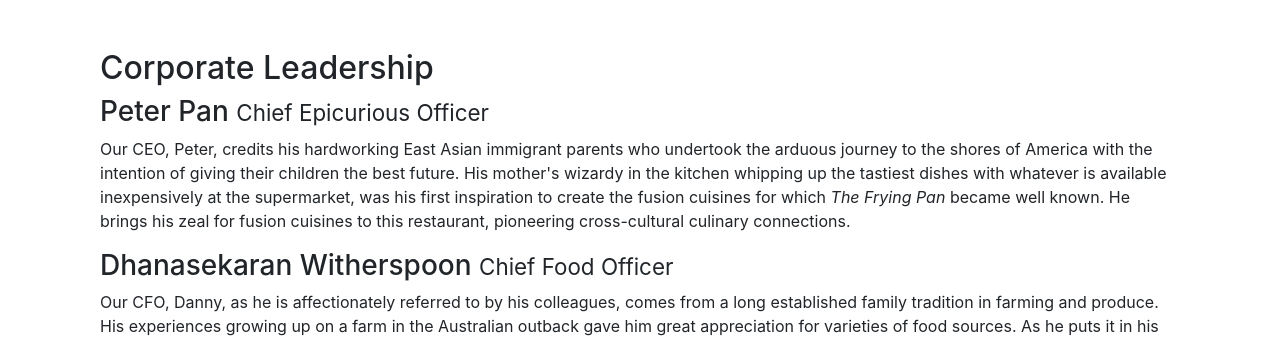
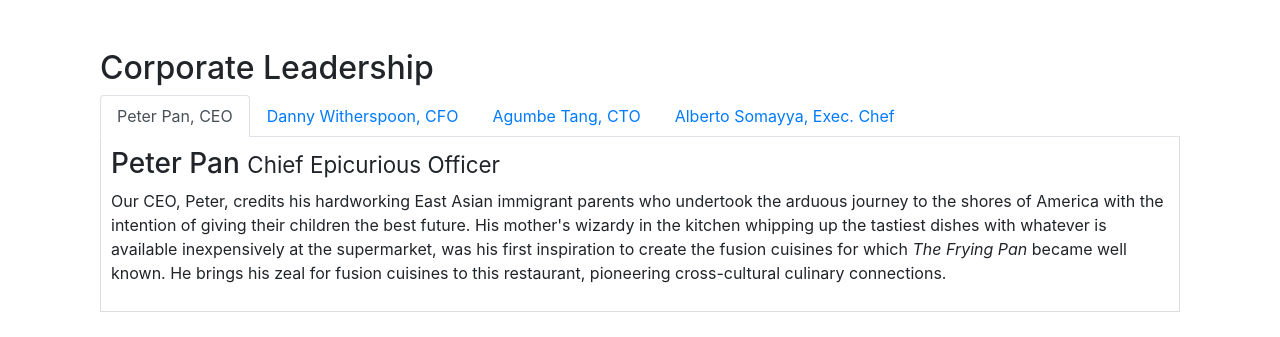
Before and after one commit to Vikywes/cfusion, a website: page aboutus.html in a window 1280 px wide. Shown: the part 914-1251 px from the top of the page. Drawn offline with nearby package versions, Linux system fonts and the light colour scheme.

Commit message:
Tab & Pills

```diff
--- a/aboutus.html
+++ b/aboutus.html
@@ -111,14 +111,38 @@
         <div class="row row-content">
             <div class="col-12">
                 <h2>Corporate Leadership</h2>
+                <ul class="nav nav-tabs">     <!-- NAVIGATION TABS-INTRODUCED -->
+                    <li class="nav-item">
+                        <a class="nav-link active" href="#peter" role="tab" data-toggle="tab">Peter Pan, CEO</a>
+                    </li>
+                     <li class="nav-item">
+                        <a class="nav-link" href="#danny" role="tab" data-toggle="tab">Danny Witherspoon, CFO</a>
+                    </li>
+                     <li class="nav-item">
+                        <a class="nav-link" href="#agumbe" role="tab" data-toggle="tab">Agumbe Tang, CTO</a>
+                    </li>
+                     <li class="nav-item">
+                        <a class="nav-link" href="#alberto" role="tab" data-toggle="tab">Alberto Somayya, Exec. Chef</a>
+                    </li>
+                </ul>
+                    <div class="tab-content"> <!--NAVIGATION CONTENT -->
+                        <div role="tabpanel" class="tab-pane fade show active" id="peter">
                             <h3>Peter Pan <small>Chief Epicurious Officer</small></h3>
                             <p class="hidden-xs-down">Our CEO, Peter, credits his hardworking East Asian immigrant parents who undertook the arduous journey to the shores of America with the intention of giving their children the best future. His mother's wizardy in the kitchen whipping up the tastiest dishes with whatever is available inexpensively at the supermarket, was his first inspiration to create the fusion cuisines for which <em>The Frying Pan</em> became well known. He brings his zeal for fusion cuisines to this restaurant, pioneering cross-cultural culinary connections.</p>
+                        </div>
+                        <div role="tabpanel" class="tab-pane fade" id="danny">
                             <h3>Dhanasekaran Witherspoon <small>Chief Food Officer</small></h3>
                             <p class="hidden-xs-down" >Our CFO, Danny, as he is affectionately referred to by his colleagues, comes from a long established family tradition in farming and produce. His experiences growing up on a farm in the Australian outback gave him great appreciation for varieties of food sources. As he puts it in his own words, <em>Everything that runs, wins, and everything that stays, pays!</em></p>
+                        </div>
+                        <div role="tabpanel" class="tab-pane fade" id="agumbe">
                             <h3>Agumbe Tang <small>Chief Taste Officer</small></h3>
                             <p class="hidden-xs-down">Blessed with the most discerning gustatory sense, Agumbe, our CTO, personally ensures that every dish that we serve meets his exacting tastes. Our chefs dread the tongue lashing that ensues if their dish does not meet his exacting standards. He lives by his motto, <em>You click only if you survive my lick.</em></p>
+                        </div>
+                        <div role="tabpanel" class="tab-pane fade" id="alberto">
                             <h3>Alberto Somayya <small>Executive Chef</small></h3>
                             <p class="hidden-xs-down" >Award winning three-star Michelin chef with wide International experience having worked closely with whos-who in the culinary world, he specializes in creating mouthwatering Indo-Italian fusion experiences. He says, <em>Put together the cuisines from the two craziest cultures, and you get a winning hit! Amma Mia!</em></p>
+                        </div>
+                </div>
             </div>
        </div>
                    <!-- Tables and Cards Inserted Here -->
--- a/css/styles.css
+++ b/css/styles.css
@@ -32,12 +32,10 @@ body {
     background-color: #512DAB;
 }
 
-
-/*AboutUs.html   CSS Style
-.reserve-color,.btn-sm{
-    background-color:#CD853F;
-    color:#ffffff;
-    font-size:20px;
+/*for Navigation Tabs        */
+.tab-content{
+    border-left: 1px solid #ddd;
+    border-right: 1px solid #ddd;
+    border-bottom: 1px solid #ddd;
+    padding: 10px;
 }
-
-*/
```
Lines whose indentation alone changed are shown as unchanged.
